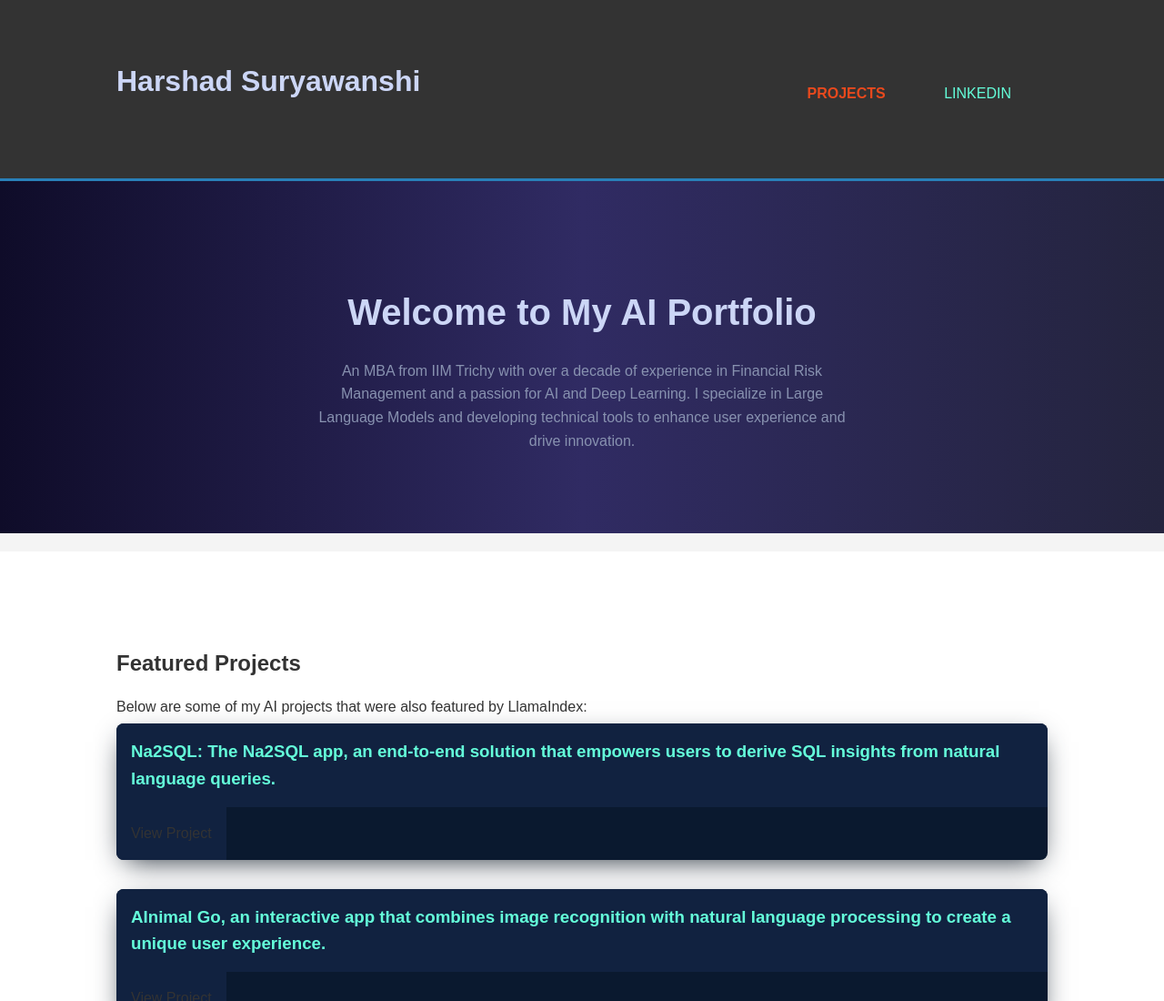
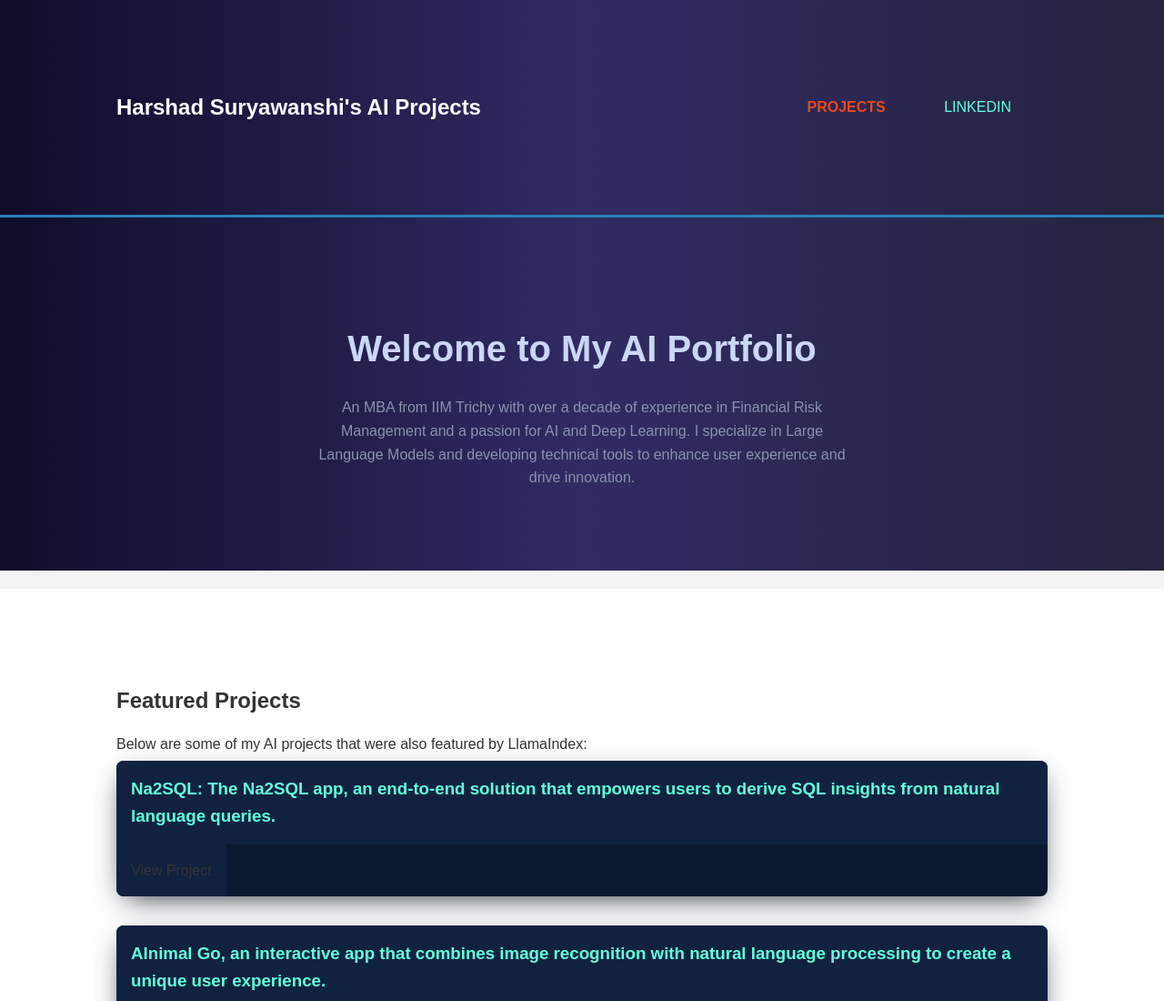
Before and after one commit to AI-ANK/harshad-portfolio, a plain HTML site: page index.html in a window 1280 px wide. Shown: the top 1100 px of the page at 91% size. Drawn offline with Linux system fonts and the light colour scheme.

Commit message:
Update index.html

```diff
--- a/index.html
+++ b/index.html
@@ -95,9 +95,11 @@
 </head>
 <body>
     <header>
+         <section class="intro ai-theme-background">
+
             <div class="container">
                 <div id="branding">
-                <h1>Harshad Suryawanshi</h1>
+                    <h2>Harshad Suryawanshi's AI Projects</h2>
                 </div>
                 <nav>
                     <ul>
@@ -106,6 +108,7 @@
                     </ul>
                 </nav>
             </div>
+         </section>
     </header>
 
     <section class="intro ai-theme-background">
```
Lines whose indentation alone changed are shown as unchanged.
